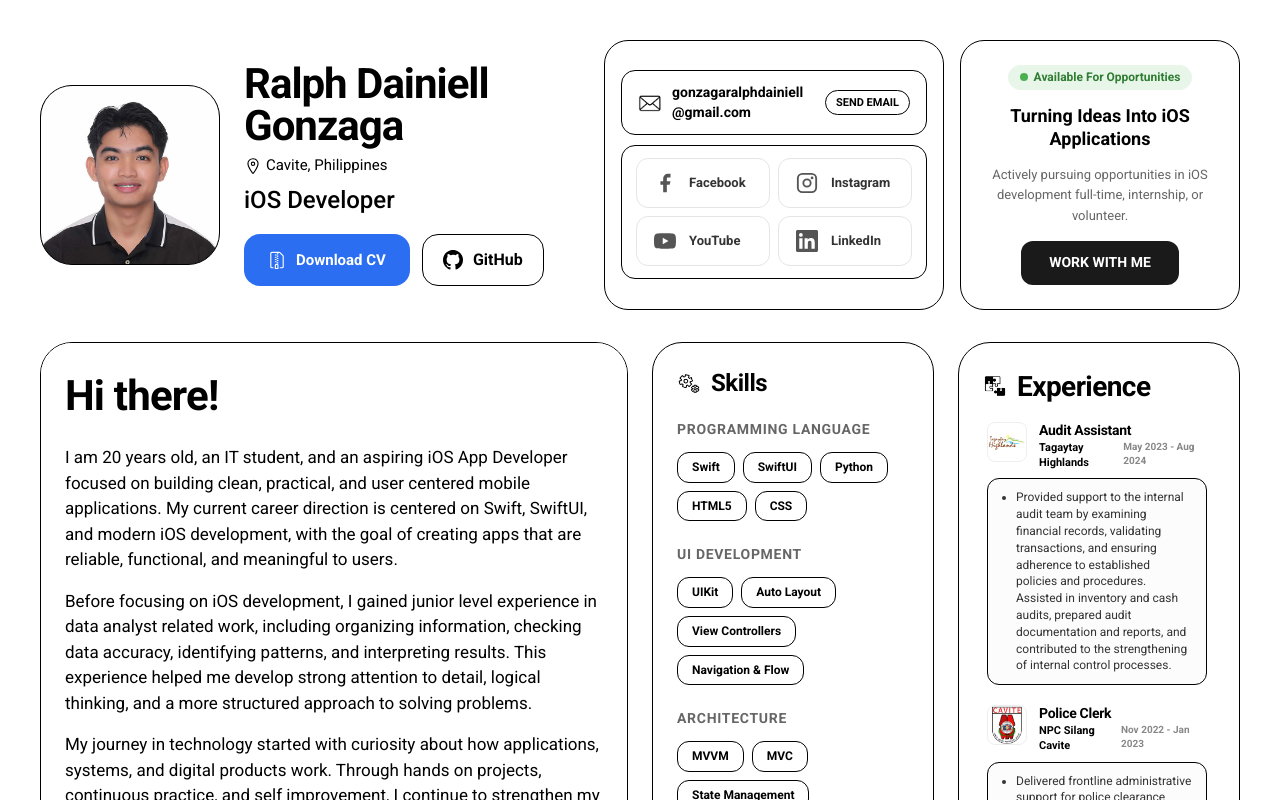
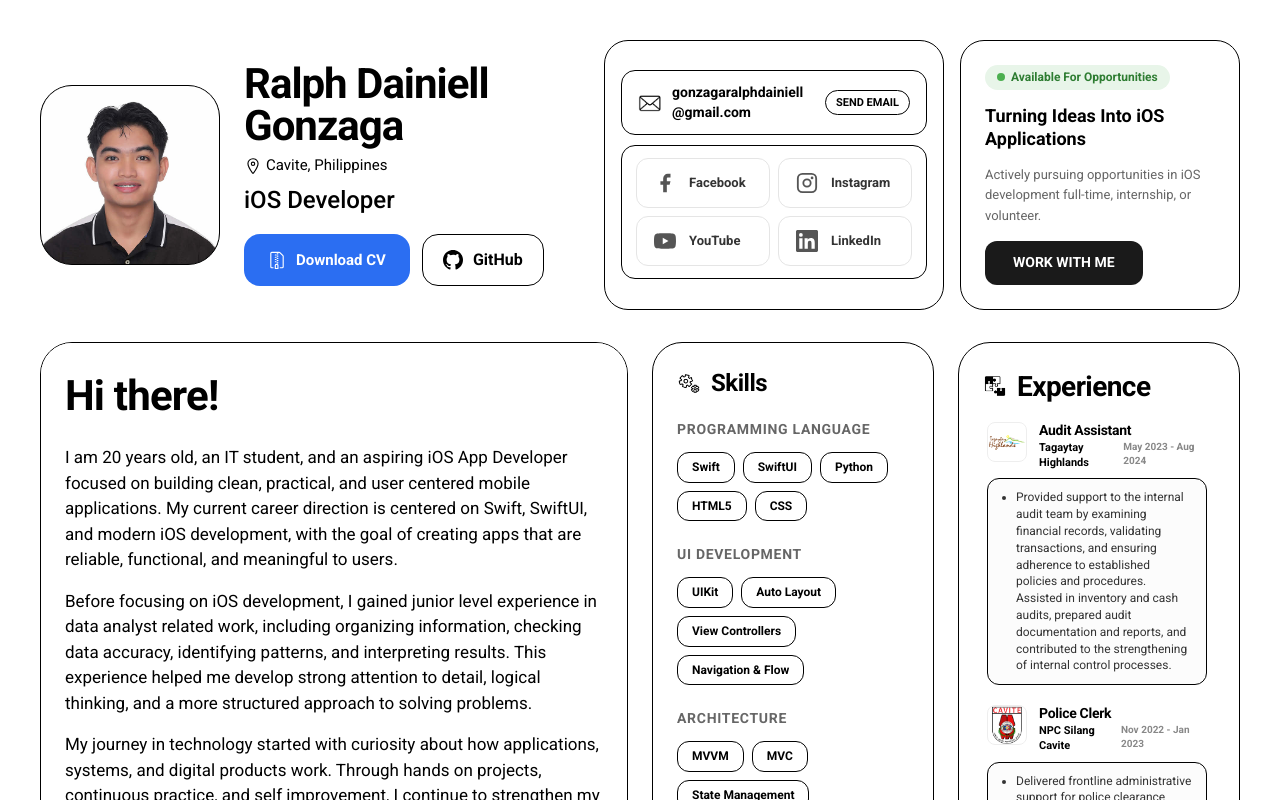
Before and after one commit to Valiantic/Ralph-Dainiell, a Next.js app: page / in a window 1280 px wide. Shown: the top 800 px of the page. Built offline with nearby package versions, Linux system fonts and the light colour scheme.

Commit message:
asnbud11

```diff
--- a/app/components/ProfileHero.tsx
+++ b/app/components/ProfileHero.tsx
@@ -231,8 +231,7 @@ export const ProfileHero = ({ data }: ProfileHeroProps) => {
                 <div className="card opportunities-card" style={{
                     padding: '24px', display: 'flex', flexDirection: 'column', gap: '14px',
                     flex: '1 1 240px', borderRadius: '24px', border: '1.5px solid #000',
-                    background: '#fff', justifyContent: 'center', boxSizing: 'border-box',
-                    alignItems: 'center', textAlign: 'center'
+                    background: '#fff', justifyContent: 'center', boxSizing: 'border-box'
                 }}>
                     <div style={{
                         display: 'inline-flex', alignItems: 'center', gap: '6px',
@@ -247,8 +246,9 @@ export const ProfileHero = ({ data }: ProfileHeroProps) => {
                     </p>
 
                     <p style={{ fontSize: '13px', color: '#666', margin: 0, lineHeight: 1.6 }}>
-                        Actively pursuing opportunities in iOS development full-time, internship, or volunteer.
+                        Actively pursuing opportunities in iOS development full-time, internship, or volunteer.<br />
                     </p>
+
 
                     <Link
                         href={`mailto:${data.contact.email}`}
```
